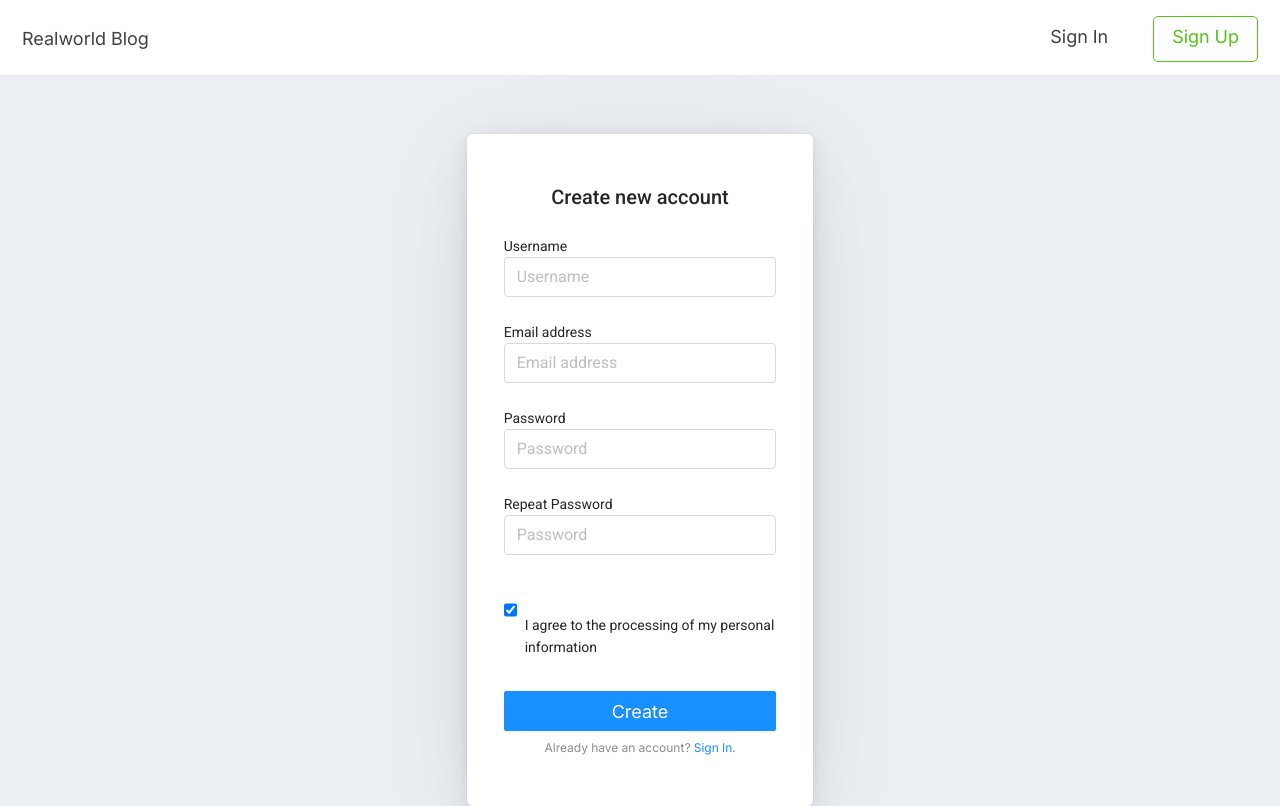
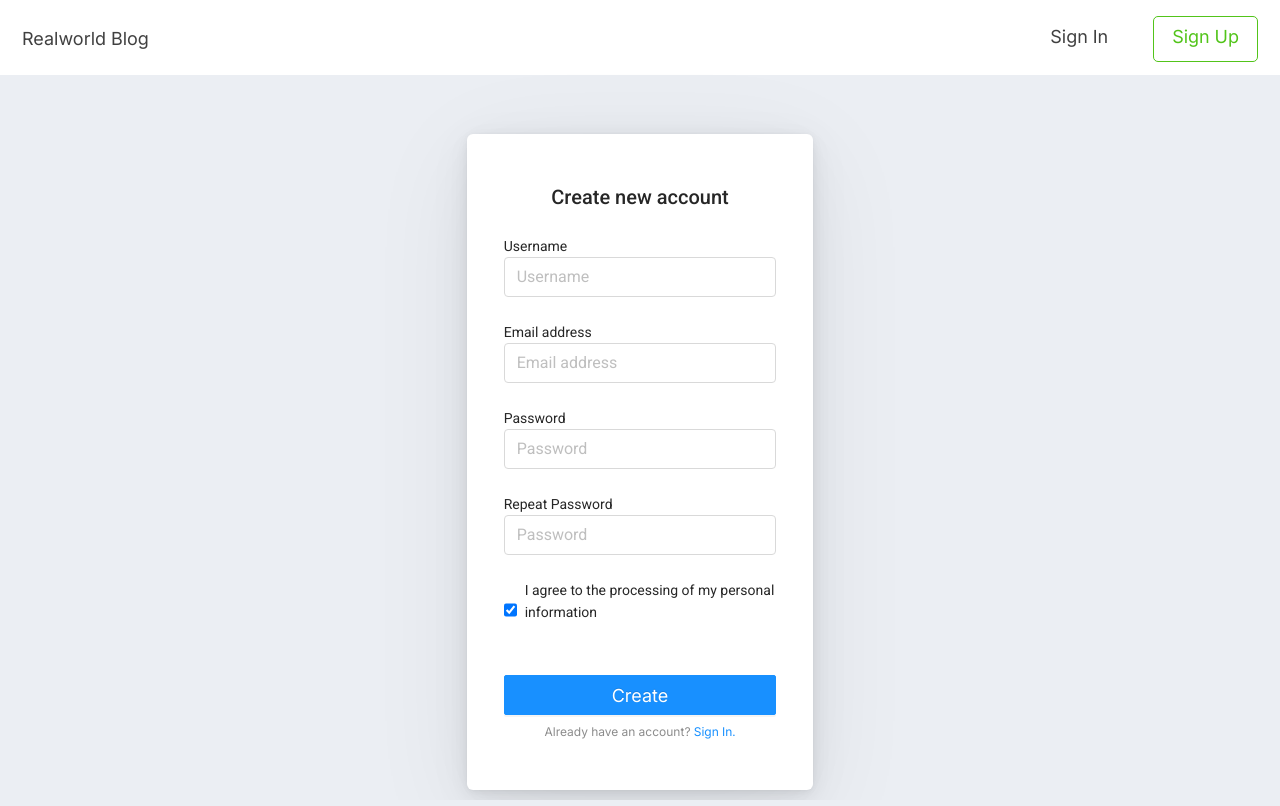
Before and after one commit to annkuzn/blogPlatform, a React (Create React App) app: page /sign-up in a window 1280 px wide. Built offline with nearby package versions, Linux system fonts and the light colour scheme.

Commit message:
fix: fixed sign up form

```diff
--- a/src/components/input/input.module.scss
+++ b/src/components/input/input.module.scss
@@ -1,7 +1,7 @@
 .label {
     display: flex;
     flex-direction: column;
-    align-items: baseline;
+    align-items: flex-start;
     font-family: Roboto;
     font-size: 14px;
 }
@@ -26,6 +26,7 @@
 
     &[type = checkbox] {
         width: auto;
+        margin-top: -8px;
         margin-right: 8px;
     }
 }
--- a/src/components/userForms/allInputs.js
+++ b/src/components/userForms/allInputs.js
@@ -50,6 +50,7 @@ const allInputs = {
         label: 'I agree to the processing of my personal information',
         checked: true,
         name: 'processPersonalInform',
+        schema: yup.string().matches(true, 'Consent is required'),
     },
     image: {
         label: 'Avatar image (url)',
--- a/src/components/userForms/form/form.jsx
+++ b/src/components/userForms/form/form.jsx
@@ -62,6 +62,7 @@ const Form = ({ btn, inputs, token, handleData, handleDataApi, user, changeError
     });
 
     const formSubmitHandler = (data) => {
+        console.log(data)
         changeError(false);
         setDisabledBtn(true);
         handleData(data, handleDataApi, token)
@@ -74,9 +75,11 @@ const Form = ({ btn, inputs, token, handleData, handleDataApi, user, changeError
             setUpdateInputs(!updateInputs);
         });
     };
-
+        const errh = (data) => {
+            console.log(data)
+        }
     return (
-        <form onSubmit={handleSubmit(formSubmitHandler)}>
+        <form onSubmit={handleSubmit(formSubmitHandler, errh)}>
             {inputList}
             <Button type='primary' htmlType='submit' size='large' className={formClasses.btn} disabled={disabledBtn}>{btn}</Button>
         </form>
```
